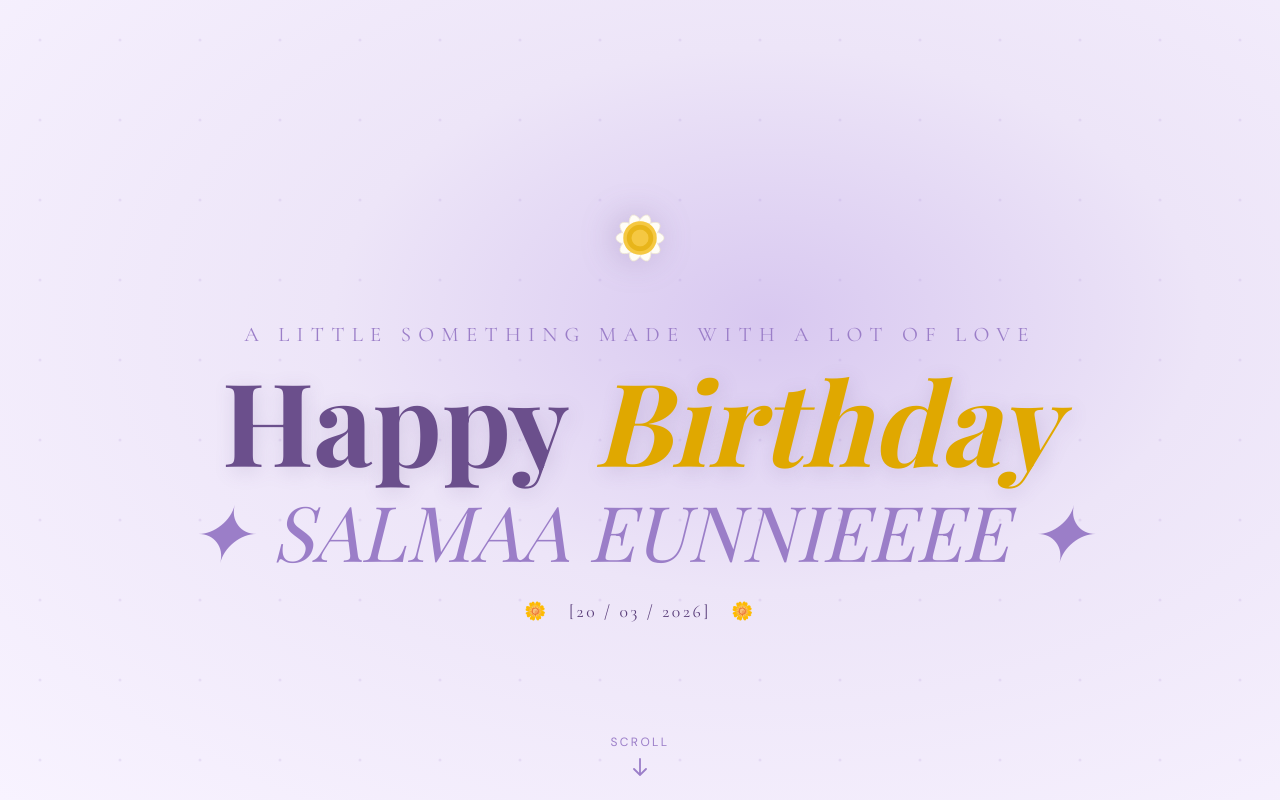
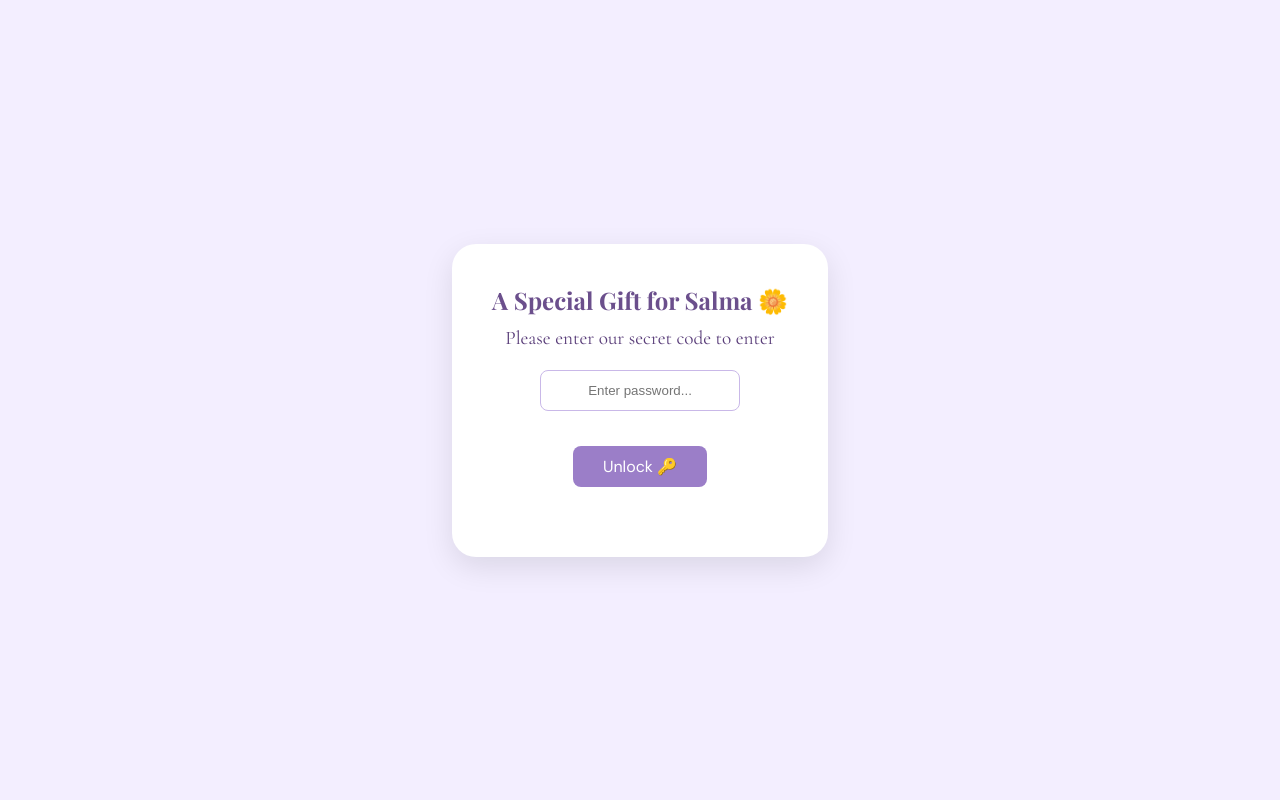
Before and after one commit to aya30filali-ctrl/salma-birthday, a plain HTML site: page index.html in a window 1280 px wide. Shown: the top 800 px of the page. Drawn offline with nearby package versions, Linux system fonts and the light colour scheme; a web font is replaced by a local one.

Commit message:
Add privacy overlay with password unlock feature

```diff
--- a/index.html
+++ b/index.html
@@ -19,6 +19,21 @@
       --text-mid:      #5a3e7a;
       --text-light:    #9b7ec8;
     }
+    #privacyOverlay {
+  position: fixed;
+  inset: 0;
+  background: var(--lilac-blush);
+  z-index: 10000; /* Higher than everything else */
+  display: flex;
+  align-items: center;
+  justify-content: center;
+  transition: opacity 0.5s ease, visibility 0.5s ease;
+}
+
+/* Hide the main content until unlocked */
+body {
+  overflow: hidden; /* Prevents scrolling while locked */
+}
 
     *, *::before, *::after { box-sizing: border-box; margin: 0; padding: 0; }
 
@@ -369,7 +384,16 @@
   </style>
 </head>
 <body>
-
+<div id="privacyOverlay">
+  <div style="text-align: center; background: white; padding: 40px; border-radius: 24px; box-shadow: 0 10px 30px rgba(0,0,0,0.1);">
+    <h2 style="font-family: 'Playfair Display', serif; color: var(--lavender-deep); margin-bottom: 10px;">A Special Gift for Salma 🌼</h2>
+    <p style="font-family: 'Cormorant Garamond', serif; font-size: 1.2rem; color: var(--text-mid); margin-bottom: 20px;">Please enter our secret code to enter</p>
+    <input type="password" id="mainPassword" placeholder="Enter password..." style="padding: 12px; border-radius: 8px; border: 1px solid var(--lavender-soft); margin-bottom: 15px; outline: none; width: 200px; text-align: center;">
+    <br>
+    <button onclick="unlockSite()" class="quiz-restart-btn" style="background: var(--lavender-mid); border: none; padding: 10px 30px; color: white; cursor: pointer; border-radius: 8px;">Unlock 🔑</button>
+    <p id="mainPassError" style="color: #ff6464; font-size: 0.85rem; margin-top: 10px; min-height: 20px;"></p>
+  </div>
+</div>
 <!-- Floating petals -->
 <div class="petal-canvas" id="petalCanvas"></div>
 
@@ -927,6 +951,27 @@ function acceptContract() {
      document.getElementById('petalCanvas').appendChild(el);
   }
 }
+  function unlockSite() {
+  const pass = document.getElementById('mainPassword').value;
+  const error = document.getElementById('mainPassError');
+
+  // ✏️ CHANGE "oursecret" TO WHATEVER PASSWORD YOU WANT
+  if (pass.toLowerCase() === "oursecret") {
+    const overlay = document.getElementById('privacyOverlay');
+    overlay.style.opacity = '0';
+    overlay.style.visibility = 'hidden';
+    document.body.style.overflow = 'auto'; // Allows scrolling
+  } else {
+    error.textContent = "That's not it! Try again ❌";
+  }
+}
+
+// Optional: Let her press "Enter" to unlock instead of clicking
+document.getElementById("mainPassword").addEventListener("keypress", function(event) {
+  if (event.key === "Enter") {
+    unlockSite();
+  }
+});
 </script>
 </body>
 </html>
```
